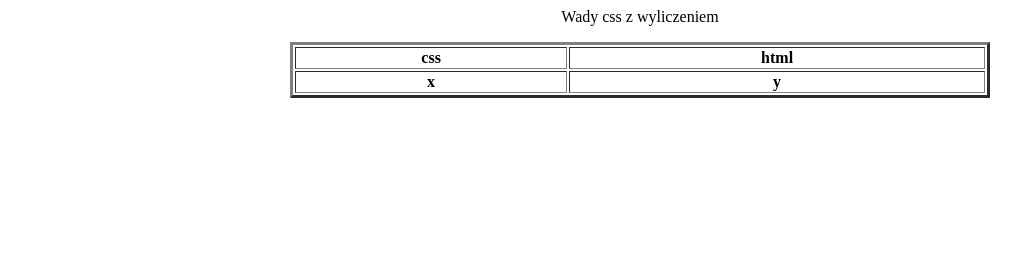
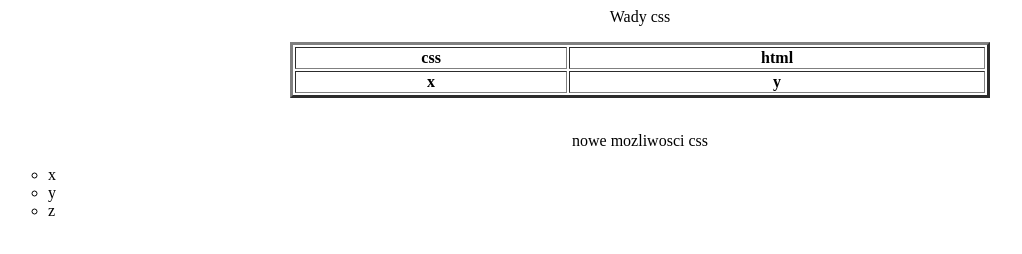
Before and after one commit to biluuee/css, a plain HTML site: page zadanie3_bil.html in a window 1280 px wide. Shown: the whole page, without its empty margins (0-1022 px from the left). Drawn offline with Linux system fonts and the light colour scheme.

Commit message:
Update zadanie3_bil.html

```diff
--- a/zadanie3_bil.html
+++ b/zadanie3_bil.html
@@ -3,7 +3,7 @@
 </head>
 <body>
 
-    <p align=center> Wady css z wyliczeniem </p>
+    <p align=center> Wady css </p>
         <table border="3" align=center width="700">
             <tr>
                 <th><b> css </b></th>
@@ -14,5 +14,13 @@
                 <th> y </th>
             </tr>
         </table>
+    <br>
+   <p align=center> nowe mozliwosci css </p>
+    <ul type=circle>
+        <li> x
+            <li> y
+                <li> z
+    </ul>
+
 </body>
 </html>
```
